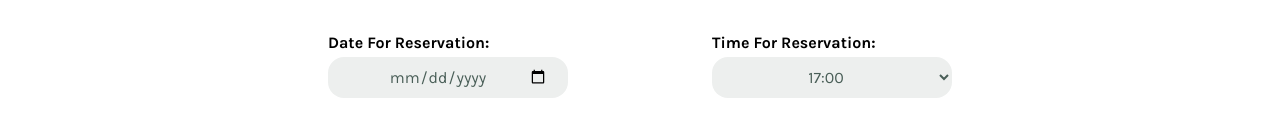
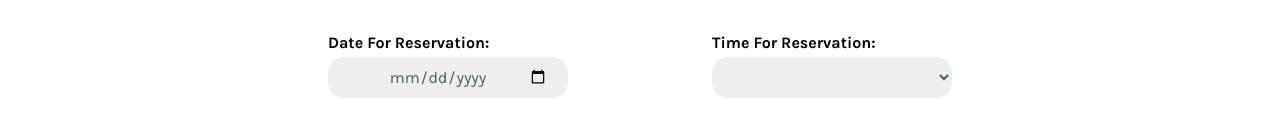
Before and after one commit to alexisbl14/little-lemon-website, a React (Create React App) app in the folder little-lemon/: page /reservations in a window 1280 px wide. Shown: the part 293-432 px from the top of the page. Built offline with nearby package versions, Linux system fonts and the light colour scheme; a web font is replaced by a local one.

Commit message:
updated availableTimes to a useReducer hook

```diff
--- a/little-lemon/src/BookingForm.js
+++ b/little-lemon/src/BookingForm.js
@@ -32,7 +32,10 @@ function BookingForm(props) {
                 <span className="form-entries">
                     <div className="Field">
                         <label htmlFor="date">Date For Reservation:</label>
-                        <input type="date" name="date" id="date" value={date} onChange={e => setDate(e.target.value)}/>
+                        <input type="date" name="date" id="date" value={date} onChange={e => {
+                            setDate(e.target.value);
+                            props.setAvailableTimes({date: e.target.value});
+                            }}/>
                     </div>
                     <div className="Field">
                         <label htmlFor="time">Time For Reservation:</label>
--- a/little-lemon/src/Nav.js
+++ b/little-lemon/src/Nav.js
@@ -1,7 +1,7 @@
 import logo from './logo.svg';
 import "./App.css";
 import { Routes, Route, Link } from 'react-router-dom';
-import { useState } from "react";
+import { useReducer, useState } from "react";
 import Homepage from './Homepage';
 import About from './About';
 import Menu from './Menu';
@@ -9,8 +9,18 @@ import Booking from './Booking';
 import Order from './Order';
 import Login from './Login';
 
+const updateTimes = (state, action) => {
+    return ["17:00", "18:00", "19:00", "20:00", "21:00", "22:00"];
+}
+
 function Nav() {
-    const [availableTimes, setAvailableTimes] = useState(["17:00", "18:00", "19:00", "20:00", "21:00", "22:00"])
+    const initializeTimes = () => {
+        return [];
+    }
+    const [availableTimes, dispatch] = useReducer(updateTimes, initializeTimes());
+
+    console.log(availableTimes);
+
     return(
         <div>
             <nav>
@@ -28,7 +38,7 @@ function Nav() {
                 <Route path="/" element={<Homepage/>} />
                 <Route path="/about" element={<About />} />
                 <Route path="/menu" element={<Menu />} />
-                <Route path="/reservations" element={<Booking availableTimes={availableTimes} setAvailableTimes={setAvailableTimes}/>} />
+                <Route path="/reservations" element={<Booking availableTimes={availableTimes} setAvailableTimes={dispatch}/>} />
                 <Route path="/order" element={<Order />} />
                 <Route path="/login" element={<Login />} />
             </Routes>
```
